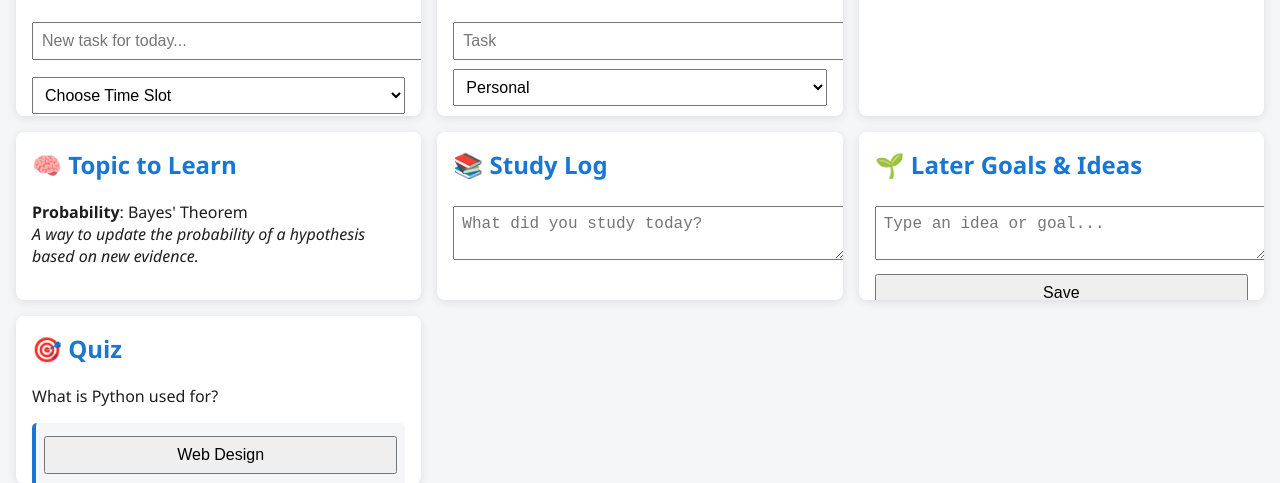
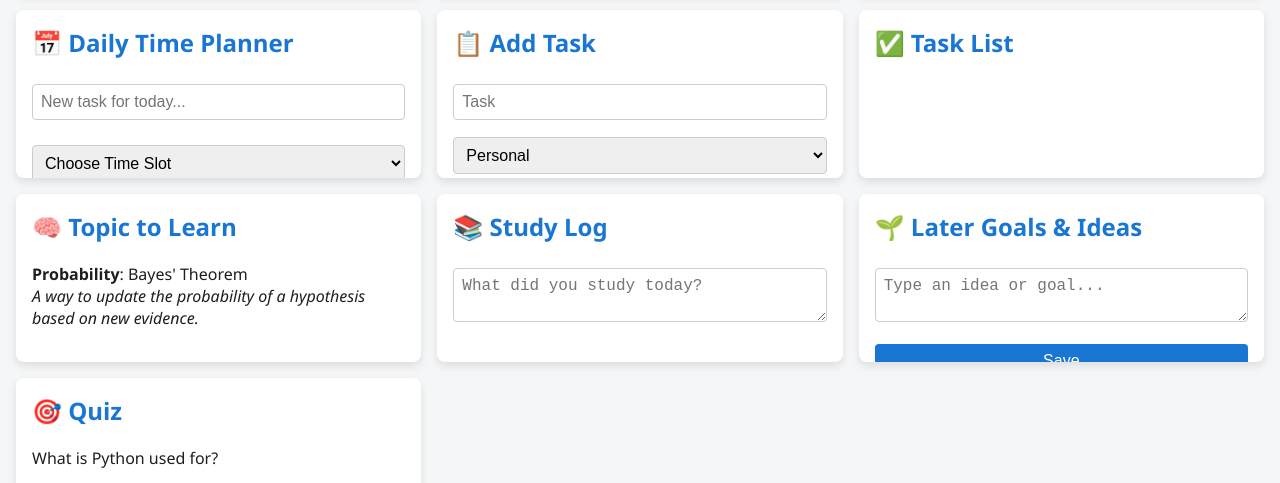
Before and after one commit to emmanuelebube13/smart-dashboard, a plain HTML site: page index.html in a window 1280 px wide. Shown: the part 317-800 px from the top of the page. Drawn offline with nearby package versions, Linux system fonts and the light colour scheme; no server answers.

Commit message:
worked on name

```diff
--- a/index.html
+++ b/index.html
@@ -10,7 +10,11 @@
 <body>
   <button class="toggle-btn" onclick="toggleTheme()">🌓 Theme</button>
   <header>🚀 Smart Productivity & Study Dashboard</header>
-  <div id="main">
+  <!-- Brief Introduction -->
+  <section class="intro">
+    <h3>Welcome to the Smart Productivity Dashboard—a one-stop hub to manage tasks, track progress, and get inspired to reach your goals.</h3>
+  </section>
+  <main id="main">
     <div class="card">
       <h2>⏰ Clock</h2>
       <div id="clock" style="font-size:2rem;"></div>
@@ -99,7 +103,7 @@
       </ul>
       <div id="quizResult"></div>
     </div>
-  </div>
+  </main>
   <script src="script.js"></script>
 </body>
 </html>
--- a/style.css
+++ b/style.css
@@ -215,3 +215,56 @@ html, body {
   font-size: 1.2rem;
   margin-bottom: 0.5rem;
 }
+
+
+main {
+  display: grid;
+  grid-template-columns: repeat(auto-fit, minmax(300px, 1fr));
+  gap: 1rem;
+  padding: 1rem;
+}
+
+
+.card {
+  background: var(--card);
+  border-radius: 8px;
+  box-shadow: 0 4px 8px rgba(0,0,0,0.1);
+  padding: 1rem;
+  transition: transform 0.3s ease, box-shadow 0.3s ease;
+}
+.card:hover {
+  transform: translateY(-3px);
+  box-shadow: 0 6px 12px rgba(0,0,0,0.15);
+}
+
+html {
+  transition: background-color 0.3s ease, color 0.3s ease;
+}
+
+
+button {
+  background: var(--accent);
+  border: none;
+  border-radius: 4px;
+  color: #fff;
+  cursor: pointer;
+  padding: 0.5rem 1rem;
+  transition: background 0.3s;
+}
+button:hover {
+  background: #155a9c;
+}
+
+input, select, textarea {
+  border: 1px solid #ccc;
+  border-radius: 4px;
+  padding: 0.5rem;
+  width: 100%;
+  box-sizing: border-box;
+  margin-bottom: 0.75rem;
+}
+
+input:focus, select:focus, textarea:focus {
+  outline: none;
+  border-color: var(--accent);
+}
```
Also changed, not shown: script.js (+4 -4 lines), psuedocode.txt, 2 other files.
